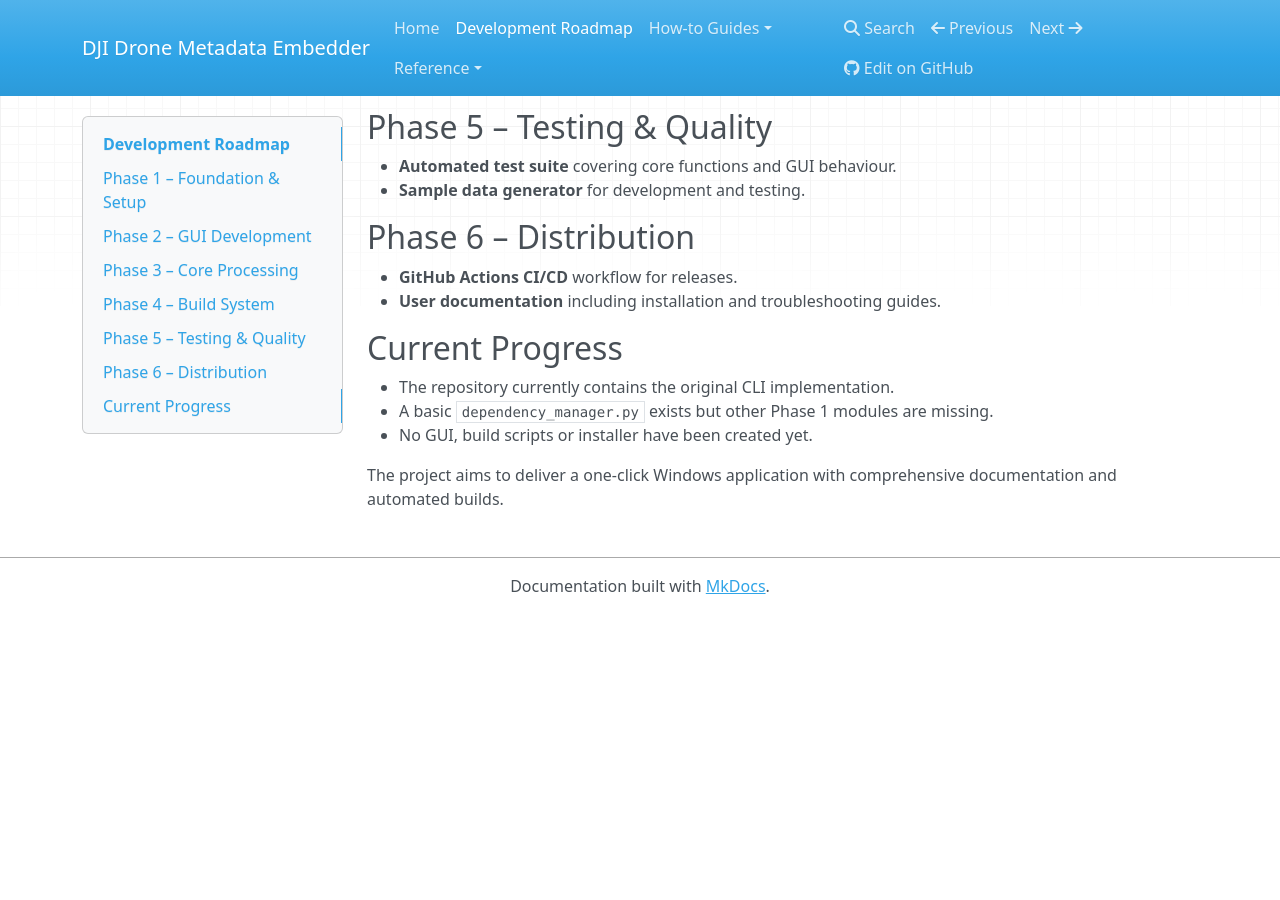
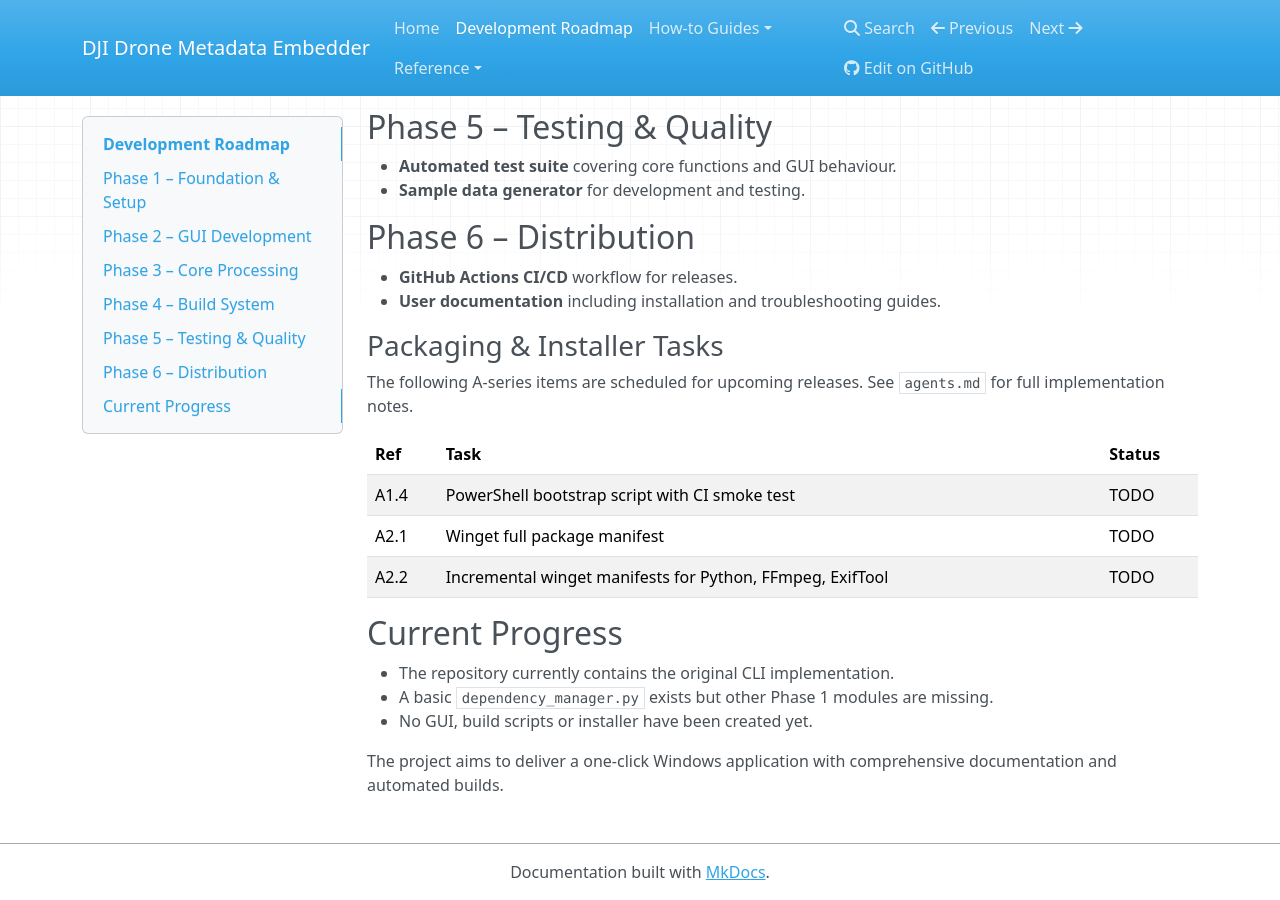
Before and after one commit to CallMarcus/dji-drone-metadata-embedder, an MkDocs documentation site: the page built from docs/development_roadmap.md, in a window 1280 px wide and 900 px high, scrolled down 620 px. Built offline with MkDocs 1.6.1, drawn with Linux system fonts in a browser that asks for light colours; nearby versions of some CDN libraries; before the commit the page ends 1234 px from its top, so only the background shows below that.

Commit message:
docs: roadmap packaging tasks

```diff
--- a/docs/development_roadmap.md
+++ b/docs/development_roadmap.md
@@ -27,6 +27,15 @@ This roadmap tracks the planned evolution of **DJI Drone Metadata Embedder** fro
 - **GitHub Actions CI/CD** workflow for releases.
 - **User documentation** including installation and troubleshooting guides.
 
+### Packaging & Installer Tasks
+The following A-series items are scheduled for upcoming releases. See `agents.md` for full implementation notes.
+
+| Ref  | Task                                                            | Status |
+| ---- | --------------------------------------------------------------- | ------ |
+| A1.4 | PowerShell bootstrap script with CI smoke test                  | TODO   |
+| A2.1 | Winget full package manifest                                    | TODO   |
+| A2.2 | Incremental winget manifests for Python, FFmpeg, ExifTool       | TODO   |
+
 ## Current Progress
 - The repository currently contains the original CLI implementation.
 - A basic `dependency_manager.py` exists but other Phase 1 modules are missing.
```
